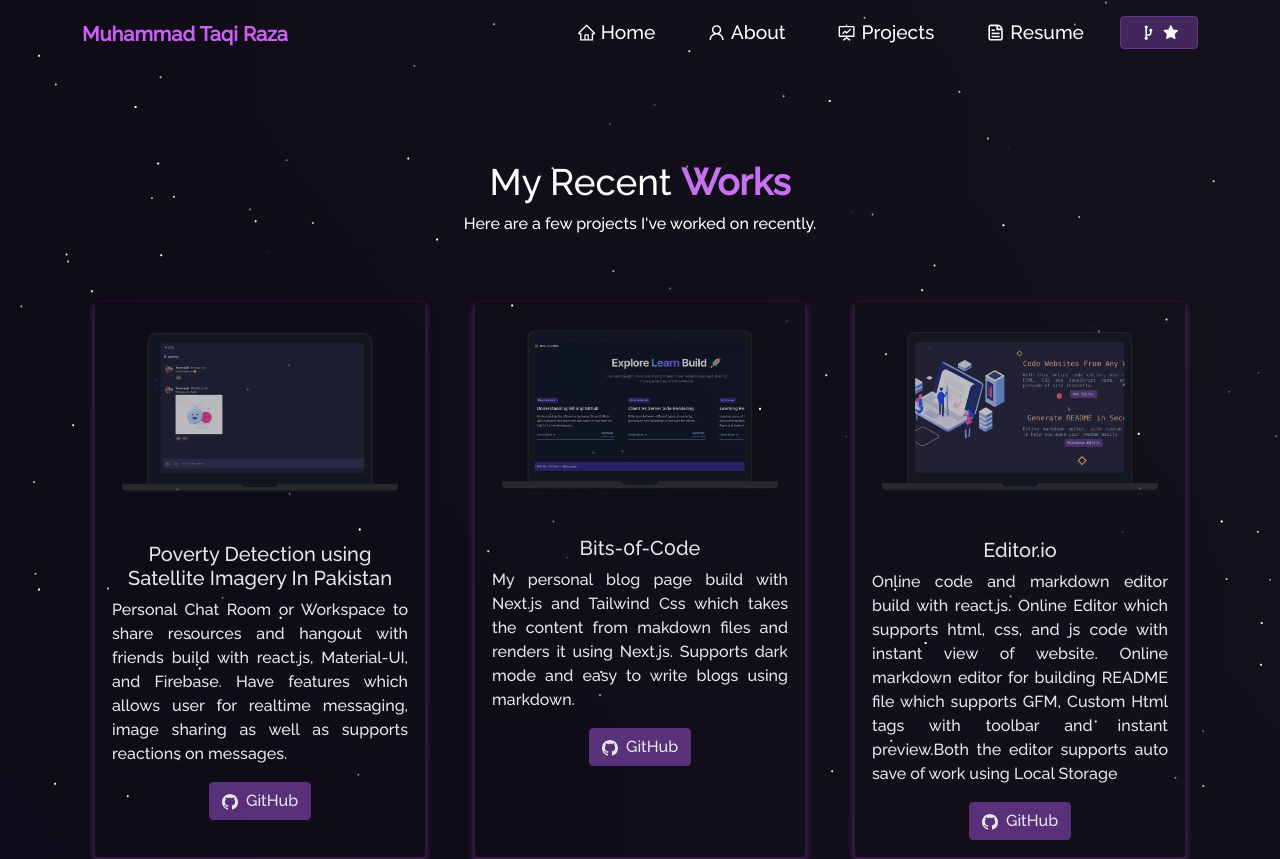
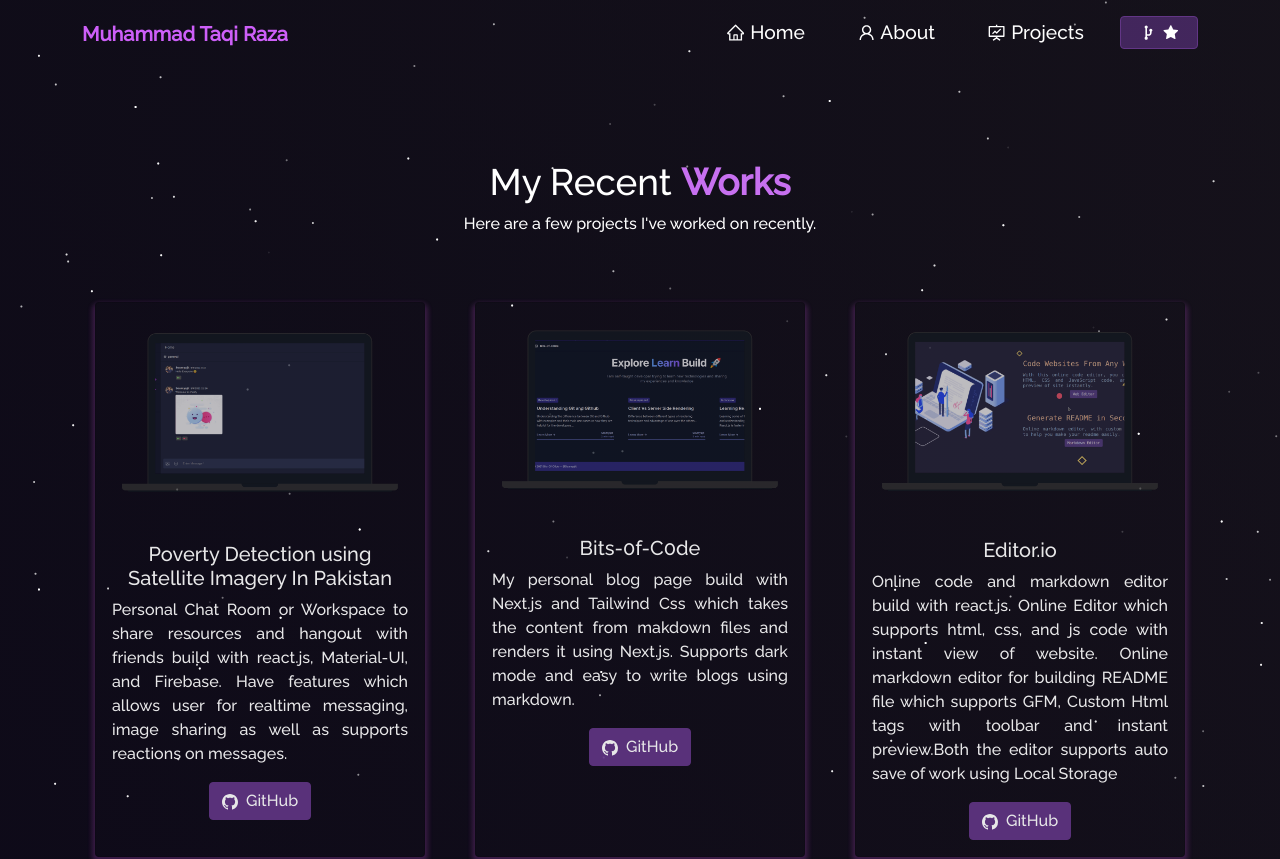
Before and after one commit to TaqiRaza512/MuhammadTaqiRaza, a React (Create React App) app in the folder Portfolio-master/: page /project in a window 1280 px wide. Shown: the top 859 px of the page. Built offline with nearby package versions, Linux system fonts and the light colour scheme.

Commit message:
Changing Navbar

```diff
--- a/Portfolio-master/src/components/Navbar.js
+++ b/Portfolio-master/src/components/Navbar.js
@@ -84,16 +84,6 @@ function NavBar() {
               </Nav.Link>
             </Nav.Item>
 
-            <Nav.Item>
-              <Nav.Link
-                as={Link}
-                to="/resume"
-                onClick={() => updateExpanded(false)}
-              >
-                <CgFileDocument style={{ marginBottom: "2px" }} /> Resume
-              </Nav.Link>
-            </Nav.Item>
-
 
 
             <Nav.Item className="fork-btn">
```
